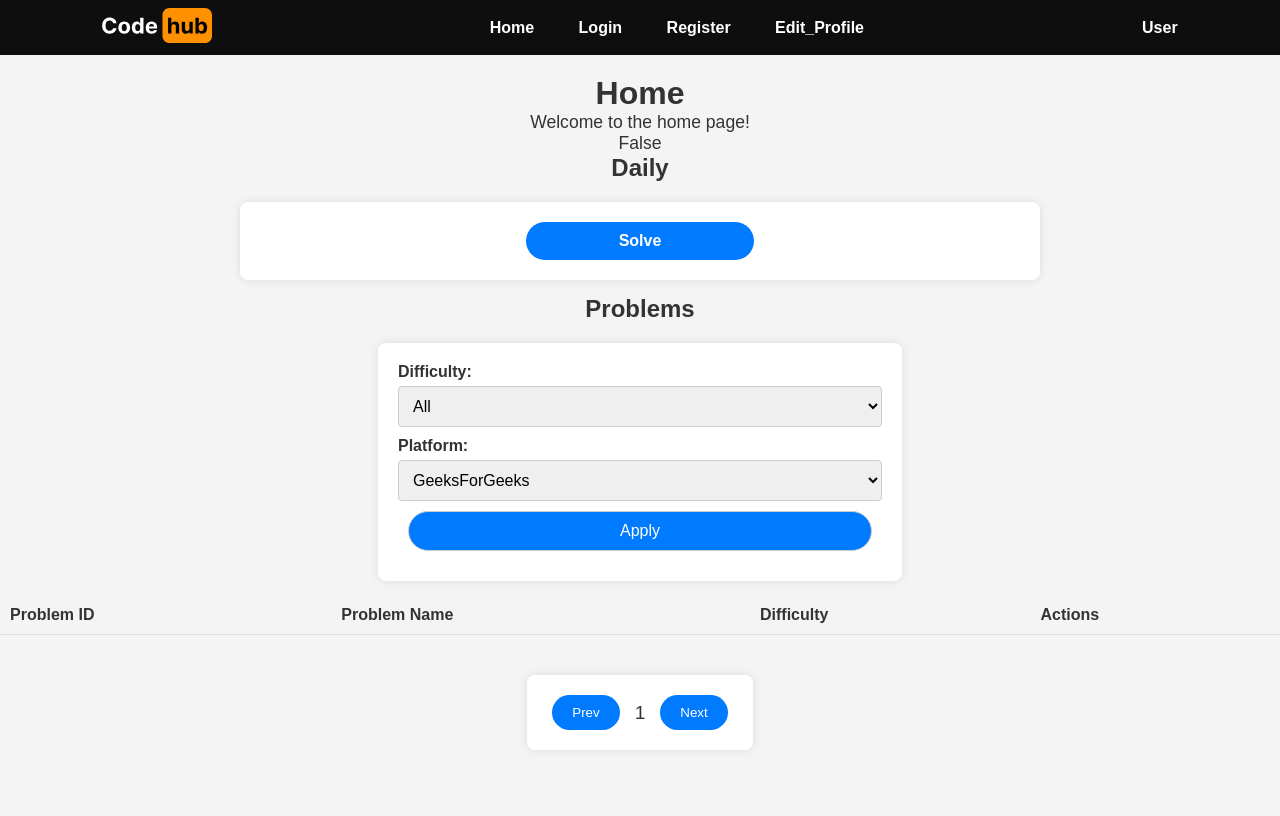
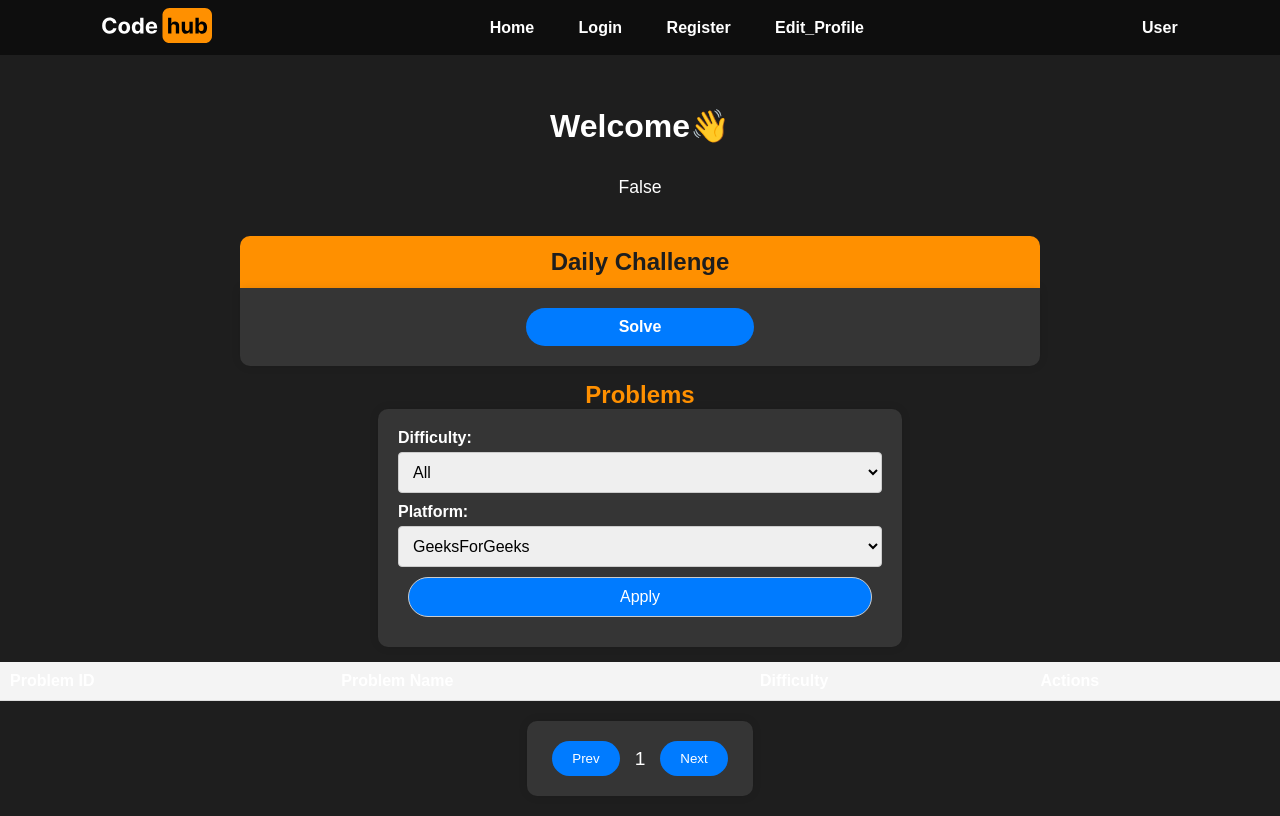
Before and after one commit to P-Pratik/CodeHub, a Flask app: page / in a window 1280 px wide. Before the commit the page ends 730 px from the top, so only its background shows below. Run offline with Flask 3, Linux system fonts and the light colour scheme; data that the repository does not hold is empty.

Commit message:
updated main.css (background, font-properties, etc)

```diff
--- a/static/css/main.css
+++ b/static/css/main.css
@@ -7,8 +7,8 @@
 }
 
 body{
-    background-color: #f4f4f4;
-    color: #333333;
+    background-color: #1E1E1E;
+    color: #fff;
 }
 
 .nav{
@@ -52,13 +52,15 @@ header{
     color: #FF9000;
 }
 
-h1, h2, h3{
-    color: #333333;
+h2, h3{
+    color: #FF9000;
     text-align: center;
 }
 
 h1{
     margin-top: 20px;
+    padding: 1em;
+    text-align: center;
 }
 
 p{
@@ -66,12 +68,36 @@ p{
     font-size: 1.1em;
 }
 
-.daily-container, .filterForm, .problems-container, .pagination{
+.daily-title{
+    background-color: #FF9000;
+    color: #1E1E1E;
     max-width: 800px;
     margin: 20px auto;
+    margin-bottom: 0;
+    padding: 0.5em;
+    border-top-left-radius: 10px;
+    border-top-right-radius: 10px;
+}
+
+.daily-container{
+    max-width: 800px;
+    margin: 20px auto;
+    margin-top: 0;
     padding: 20px;
-    background: #ffffff;
-    border-radius: 8px;
+    background: #D9D9D920;
+    border-radius: 10px;
+    border-top-left-radius: 0px;
+    border-top-right-radius: 0px;
+    box-shadow: 0 0 10px rgba(0, 0, 0, 0.1);
+}
+
+.filterForm, .problems-container, .pagination{
+    max-width: 800px;
+    margin: 20px auto;
+    margin-top: 0;
+    padding: 20px;
+    background: #D9D9D920;
+    border-radius: 10px;
     box-shadow: 0 0 10px rgba(0, 0, 0, 0.1);
 }
 
--- a/templates/index.html
+++ b/templates/index.html
@@ -4,8 +4,7 @@
 {% endblock %}
 
 {% block body %}
-<h1>Home</h1>
-<p>Welcome to the home page!</p>
+<h1 class="welcome">Welcome👋</h1>
 
 {#
 <div class="test">
@@ -21,10 +20,10 @@
 </div>
 #}
 
-<p>{{ logged_in }}</p>
+<p>{{ logged_in }}</p><br>
 
 <div>
-    <h2>Daily</h2>
+    <h2 class="daily-title">Daily Challenge</h2>
     <div id="daily-container" class="daily-container"></div>
 </div>
 
```
